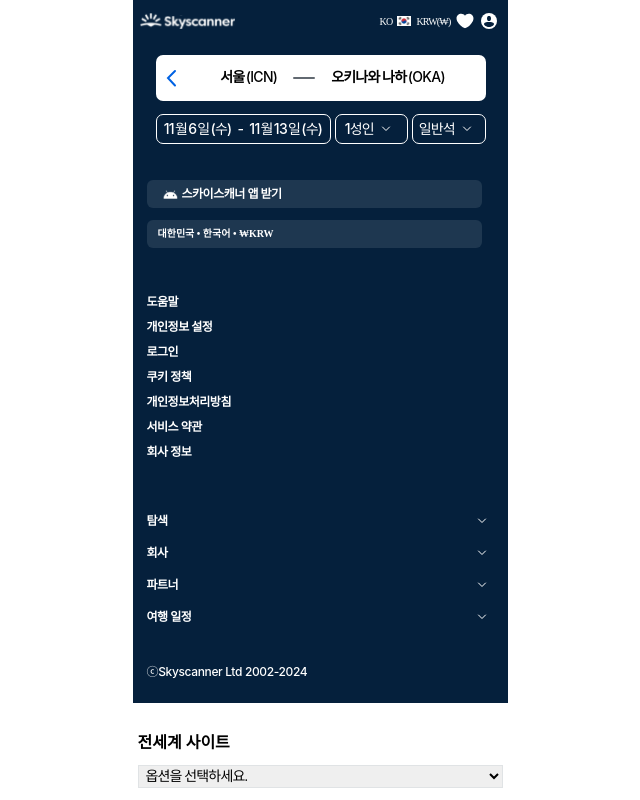
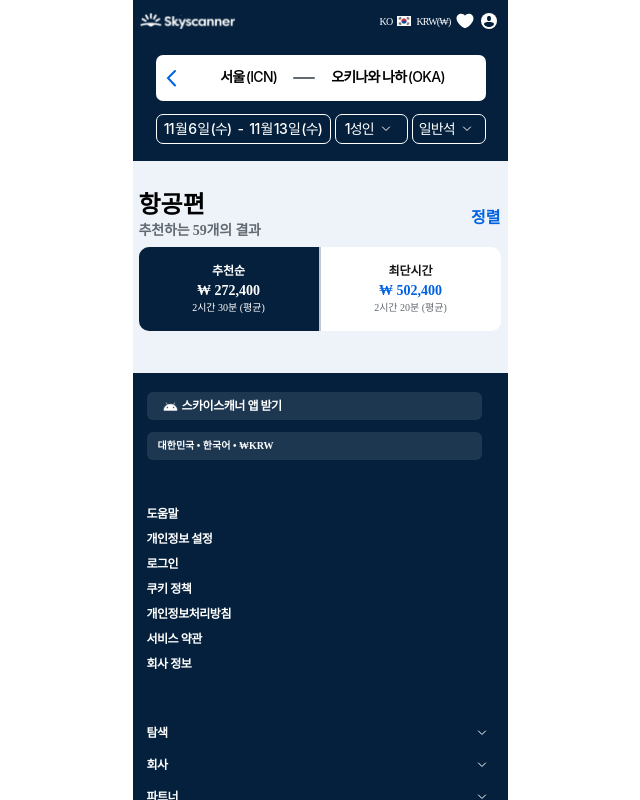
Before and after one commit to heesunee/35-COLLABORATION-WEB-SKYSCANNER, a React (Vite) app: page /reservation in a window 1280 px wide. Shown: the top 800 px of the page, without its empty margins (320-960 px from the left). Built offline with nearby package versions, Linux system fonts and the light colour scheme.

Commit message:
feat: tab Flight - tab card 구현

```diff
--- /dev/null
+++ b/src/components/common/FilterButton.tsx
@@ -0,0 +1,53 @@
+import React from 'react';
+import styled, { css } from 'styled-components';
+
+interface props {
+	content: string;
+	Icon?: React.ComponentType;
+	isClicked: boolean;
+	onClick: () => void;
+}
+
+interface StyledProps {
+	isClicked: boolean;
+}
+
+const FilterButton = ({ content, Icon, isClicked, onClick }: props) => {
+	return (
+		<FilterButtonContainer isClicked={isClicked} onClick={onClick}>
+			{Icon && <Icon />}
+			{content}
+		</FilterButtonContainer>
+	);
+};
+
+const ButtonStyles = {
+	default: css`
+		display: flex;
+		height: 2.8rem;
+		padding: 0.7rem 1.2rem;
+		flex-direction: row;
+		align-items: center;
+		gap: 0.6rem;
+
+		border-radius: 1.45rem;
+		border: 0.1rem solid ${({ theme }) => theme.colors.grey30};
+		background: ${({ theme }) => theme.colors.darksky};
+
+		color: ${({ theme }) => theme.colors.white};
+		font-size: 1.2rem;
+		font-weight: 800;
+		cursor: pointer;
+	`,
+	clicked: css`
+		background: ${({ theme }) => theme.colors.skyblue};
+		border: none;
+	`,
+};
+
+const FilterButtonContainer = styled.div<StyledProps>`
+	${ButtonStyles.default}
+	${({ isClicked }) => isClicked && ButtonStyles.clicked}
+`;
+
+export default FilterButton;
--- a/src/components/reservation/FilterButton.tsx
+++ b/src/components/reservation/Filter.tsx
@@ -1,12 +1,12 @@
 import AngledownIcon from '@/assets/svg/ic_angle_down_white.svg?react';
 import styled from 'styled-components';
 
-interface FilterButtonProps {
+interface FilterProps {
 	people?: number;
 	content: string;
 }
 
-const FilterButton = ({ people, content }: FilterButtonProps) => {
+const Filter = ({ people, content }: FilterProps) => {
 	return (
 		<ButtonContainer>
 			{people && <PeopleSpan>{people}</PeopleSpan>}
@@ -16,7 +16,7 @@ const FilterButton = ({ people, content }: FilterButtonProps) => {
 	);
 };
 
-export default FilterButton;
+export default Filter;
 
 const ButtonContainer = styled.div`
 	background-color: inherit;
--- /dev/null
+++ b/src/components/reservation/TabCard.tsx
@@ -0,0 +1,68 @@
+import styled, { css } from 'styled-components';
+
+interface TabCardProps {
+	title: string;
+	totalPrice: string;
+	averageTime: string;
+	variant: 'cheapest' | 'shortest';
+}
+
+const TabCard = ({ title, totalPrice, averageTime, variant }: TabCardProps) => {
+	return (
+		<TabCardContainer variant={variant}>
+			<Title>{title}</Title>
+			<Price>₩ {totalPrice}</Price>
+			<Time>{averageTime} (평균)</Time>
+		</TabCardContainer>
+	);
+};
+
+export default TabCard;
+
+const TabCardContainer = styled.div<{ variant: 'cheapest' | 'shortest' }>`
+	display: flex;
+	align-items: center;
+	justify-content: center;
+	width: 18rem;
+	height: 8.4rem;
+	padding: 1.1rem 5rem;
+	flex-direction: column;
+
+	// 추천순일 때 적용될 css
+	${({ variant }) =>
+		variant === 'cheapest' &&
+		css`
+			background-color: ${({ theme }) => theme.colors.darksky};
+			border-radius: 1rem 0rem 0rem 1rem;
+			${Title}, ${Price}, ${Time} {
+				color: ${({ theme }) => theme.colors.white}; /* cheapest일 때 텍스트 색상 */
+			}
+		`}
+
+	// 최단시간일 때 적용될 css
+	${({ variant }) =>
+		variant === 'shortest' &&
+		css`
+			background-color: ${({ theme }) => theme.colors.white};
+			border-radius: 0rem 1rem 1rem 0rem;
+		`}
+`;
+
+const Title = styled.h2`
+	font-size: 1.2rem;
+	font-weight: bold;
+	margin-bottom: 0.7rem;
+	color: ${({ theme }) => theme.colors.black};
+`;
+
+const Price = styled.p`
+	font-size: 1.4rem;
+	font-weight: bold;
+	color: ${({ theme }) => theme.colors.skyblue}; /* 가격 색상 */
+`;
+
+const Time = styled.p`
+	font-size: 1rem;
+	color: ${({ theme }) => theme.colors.grey40};
+	margin-top: 0.5rem;
+`;
--- /dev/null
+++ b/src/components/reservation/TabFlight.tsx
@@ -0,0 +1,84 @@
+import TabCard from './TabCard';
+import { flightData } from '@/mocks/mockFlightData';
+import { findCheapestFlight, findShortestFlight } from '@/utils/flightUtils';
+import styled from 'styled-components';
+
+const TabFlight = () => {
+	const cheapestFilght = findCheapestFlight(flightData);
+	console.log(cheapestFilght);
+
+	const shortestFlight = findShortestFlight(flightData);
+	console.log(shortestFlight);
+
+	return (
+		<TabFlightContainer>
+			<TopSection>
+				<TopText>
+					<h1>항공편</h1>
+					<p>추천하는 59개의 결과</p>
+				</TopText>
+				<Align>정렬</Align>
+			</TopSection>
+			<BottomSection>
+				<TabCard
+					title="추천순"
+					totalPrice={cheapestFilght.totalPrice}
+					averageTime={cheapestFilght.average_time}
+					variant={'cheapest'}
+				/>
+				<Rectangle />
+				<TabCard
+					title="최단시간"
+					totalPrice={shortestFlight.totalPrice}
+					averageTime={shortestFlight.average_time}
+					variant={'shortest'}
+				/>
+			</BottomSection>
+		</TabFlightContainer>
+	);
+};
+
+export default TabFlight;
+
+const TabFlightContainer = styled.section`
+	background-color: inherit;
+	width: 36.2rem;
+	height: 14.3rem;
+`;
+
+const TopSection = styled.div`
+	display: flex;
+	justify-content: space-between;
+	align-items: center;
+	margin-bottom: 0.6rem;
+`;
+
+const TopText = styled.div`
+	display: flex;
+	flex-direction: column;
+	gap: 0.6rem;
+
+	& h1 {
+		${({ theme }) => theme.fonts.head3_eb_24};
+	}
+
+	& p {
+		${({ theme }) => theme.fonts.body2_sb_14_new};
+		color: ${({ theme }) => theme.colors.grey40};
+	}
+`;
+
+const Align = styled.p`
+	${({ theme }) => theme.fonts.title2_eb_16};
+	color: ${({ theme }) => theme.colors.skyblue};
+`;
+
+const BottomSection = styled.div`
+	display: flex;
+`;
+
+const Rectangle = styled.div`
+	width: 0.2rem;
+	height: 8.4rem;
+	background-color: ${({ theme }) => theme.colors.grey30};
+`;
--- /dev/null
+++ b/src/mocks/mockFlightData.ts
@@ -0,0 +1,62 @@
+export const flightData = [
+	{
+		id: 1,
+		from: 'ICN',
+		to: 'OKA',
+		dep_time1: '2024-11-06 13:20',
+		arr_time1: '2024-11-06 15:45',
+		dep_time2: '2024-11-13 16:50',
+		arr_time2: '2024-11-13 19:15',
+		average_time: '2시간 30분',
+		dep_price: 165000,
+		arr_price: 107400,
+		airline: '이스타 항공',
+		is_like: false,
+		count: 1,
+	},
+	{
+		id: 2,
+		from: 'ICN',
+		to: 'OKA',
+		dep_time1: '2024-11-06 08:05',
+		arr_time1: '2024-11-06 10:35',
+		dep_time2: '2024-11-13 11:45',
+		arr_time2: '2024-11-13 13:45',
+		average_time: '2시간 40분',
+		dep_price: 295000,
+		arr_price: 207400,
+		airline: '대한항공 (KAL)',
+		is_like: false,
+		count: 1,
+	},
+	{
+		id: 3,
+		from: 'ICN',
+		to: 'OKA',
+		dep_time1: '2024-11-06 10:10',
+		arr_time1: '2024-11-06 12:30',
+		dep_time2: '2024-11-13 11:45',
+		arr_time2: '2024-11-13 13:45',
+		average_time: '2시간 20분',
+		dep_price: 315000,
+		arr_price: 187400,
+		airline: '대한항공 (KAL)',
+		is_like: false,
+		count: 1,
+	},
+	{
+		id: 4,
+		from: 'ICN',
+		to: 'OKA',
+		dep_time1: '2024-11-06 10:10',
+		arr_time1: '2024-11-06 12:30',
+		dep_time2: '2024-11-13 11:45',
+		arr_time2: '2024-11-13 13:45',
+		average_time: '2시간 50분',
+		dep_price: 315000,
+		arr_price: 207400,
+		airline: '대한항공 (KAL)',
+		is_like: false,
+		count: 1,
+	},
+];
--- a/src/pages/reservation/index.tsx
+++ b/src/pages/reservation/index.tsx
@@ -1,6 +1,7 @@
 import DateFilter from '@/components/reservation/DateFilter';
-import FilterButton from '@/components/reservation/FilterButton';
+import Filter from '@/components/reservation/Filter';
 import LocationInput from '@/components/reservation/LocationInput';
+import TabFlight from '@/components/reservation/TabFlight';
 import styled from 'styled-components';
 
 const Reservation = () => {
@@ -8,20 +9,27 @@ const Reservation = () => {
 	const startdDate = '2024-11-6';
 	const finishDate = '2024-11-13';
 	return (
-		<>
+		<ReservationContainer>
 			<TopBar>
 				<LocationInput />
 				<FilterContainer>
 					<DateFilter startDate={startdDate} finishDate={finishDate} />
-					<FilterButton people={1} content="성인" />
-					<FilterButton content="일반석" />
+					<Filter people={1} content="성인" />
+					<Filter content="일반석" />
 				</FilterContainer>
 			</TopBar>
-		</>
+			<ReservationMain>
+				<TabFlight />
+			</ReservationMain>
+		</ReservationContainer>
 	);
 };
 
 export default Reservation;
+
+const ReservationContainer = styled.div`
+	background-color: ${({ theme }) => theme.colors.skygrey};
+`;
 
 const TopBar = styled.section`
 	background-color: ${({ theme }) => theme.colors.darksky};
@@ -33,3 +41,10 @@ const FilterContainer = styled.div`
 	display: flex;
 	gap: 0.4rem;
 `;
+
+const ReservationMain = styled.main`
+	padding: 3.4rem 0.7rem 3.5rem 0.6rem;
+	display: flex;
+	flex-direction: column;
+	justify-content: center;
+`;
--- a/src/styles/theme.ts
+++ b/src/styles/theme.ts
@@ -22,6 +22,7 @@ const colors = {
 	grey30: '#C1C7CF',
 	grey20: '#E0E3E5',
 	grey10: '#EFF1F2',
+	skygrey: '#EEF3F9',
 	white: '#FFFFFF',
 
 	nightgrey: '#131D28',
--- /dev/null
+++ b/src/types/FlightTypes.ts
@@ -0,0 +1,15 @@
+export interface Flight {
+	id: number;
+	from: string;
+	to: string;
+	dep_time1: string;
+	arr_time1: string;
+	dep_time2: string;
+	arr_time2: string;
+	average_time: string;
+	dep_price: number;
+	arr_price: number;
+	airline: string;
+	is_like: boolean;
+	count: number;
+}
--- /dev/null
+++ b/src/utils/flightUtils.ts
@@ -0,0 +1,67 @@
+import { Flight } from '@/types/FlightTypes';
+
+/**
+ *
+ * 항공편 정보를 받아 가장 저렴한 항공권을 반환하는 함수
+ * @param flights
+ * @returns totalPrice, average_time
+ *
+ */
+
+export const findCheapestFlight = (flights: Flight[]): { totalPrice: string; average_time: string } => {
+	// 항공권 출발+도착 가격 합계
+	const totalPrices = flights.map((flight) => flight.dep_price + flight.arr_price);
+
+	// 금액들중 최소 가격 찾기
+	const cheapestPrice = Math.min(...totalPrices);
+	const cheapesrIndex = totalPrices.indexOf(cheapestPrice);
+
+	// 최소 가격 항공권의 평균 시간
+	const averageTime = flights[cheapesrIndex].average_time;
+
+	return { totalPrice: cheapestPrice.toLocaleString(), average_time: averageTime };
+};
+
+/**
+ *
+ * 항공편 정보를 받아 최단시간의 항공권을 반환하는 함수
+ * @param flights
+ * @returns totalPrice, average_time
+ *
+ */
+
+export const findShortestFlight = (flights: Flight[]): { totalPrice: string; average_time: string } => {
+	// average_time이 '2시간 30분'과 같은 string으로 온다고 가정함.
+	// 문자열을 분 단위로 변환하는 함수
+	const convertToMinutes = (time: string): number => {
+		//  ["2시간", "30분"]으로 분리됨
+		const timeParts = time.split(' ');
+		let hours = 0;
+		let minutes = 0;
+
+		timeParts.forEach((part) => {
+			if (part.includes('시간')) {
+				hours = parseInt(part.replace('시간', '').trim());
+			} else if (part.includes('분')) {
+				minutes = parseInt(part.replace('분', '').trim());
+			}
+		});
+
+		// 2시간 30분의 경우 150으로 return
+		return hours * 60 + minutes;
+	};
+
+	// 각 항공권의 평균시간을 분 단위로 변환해 그중 가장 최단시간을 찾음
+	const shortestTime = Math.min(...flights.map((flight) => convertToMinutes(flight.average_time)));
+
+	// 최단 시간 항공권의 인덱스 찾기
+	const shortestIndex = flights.findIndex((flight) => convertToMinutes(flight.average_time) === shortestTime);
+
+	// 최단 시간 항공권의 출발 + 도착 가격
+	const totalPrice = flights[shortestIndex].dep_price + flights[shortestIndex].arr_price;
+
+	return {
+		totalPrice: totalPrice.toLocaleString(),
+		average_time: flights[shortestIndex].average_time,
+	};
+};
```
